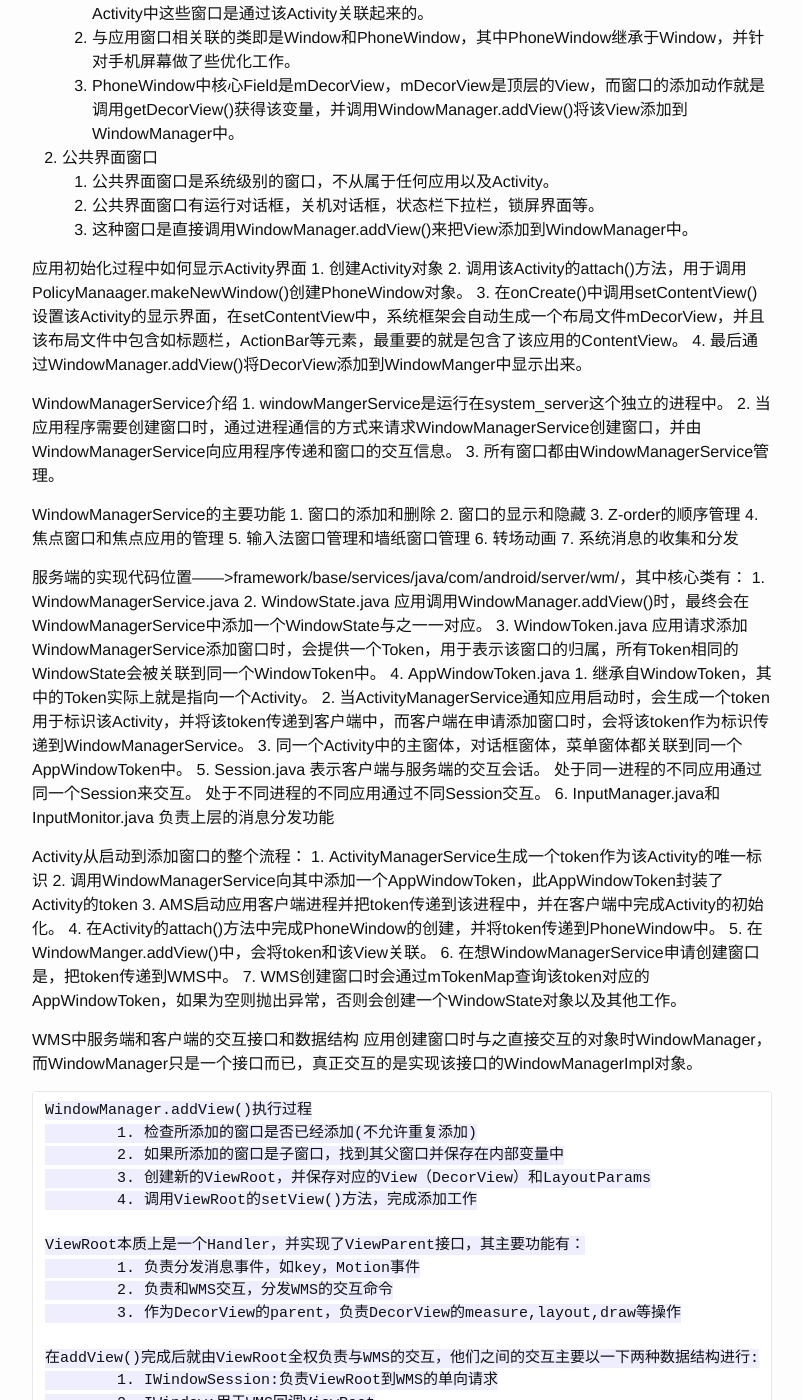
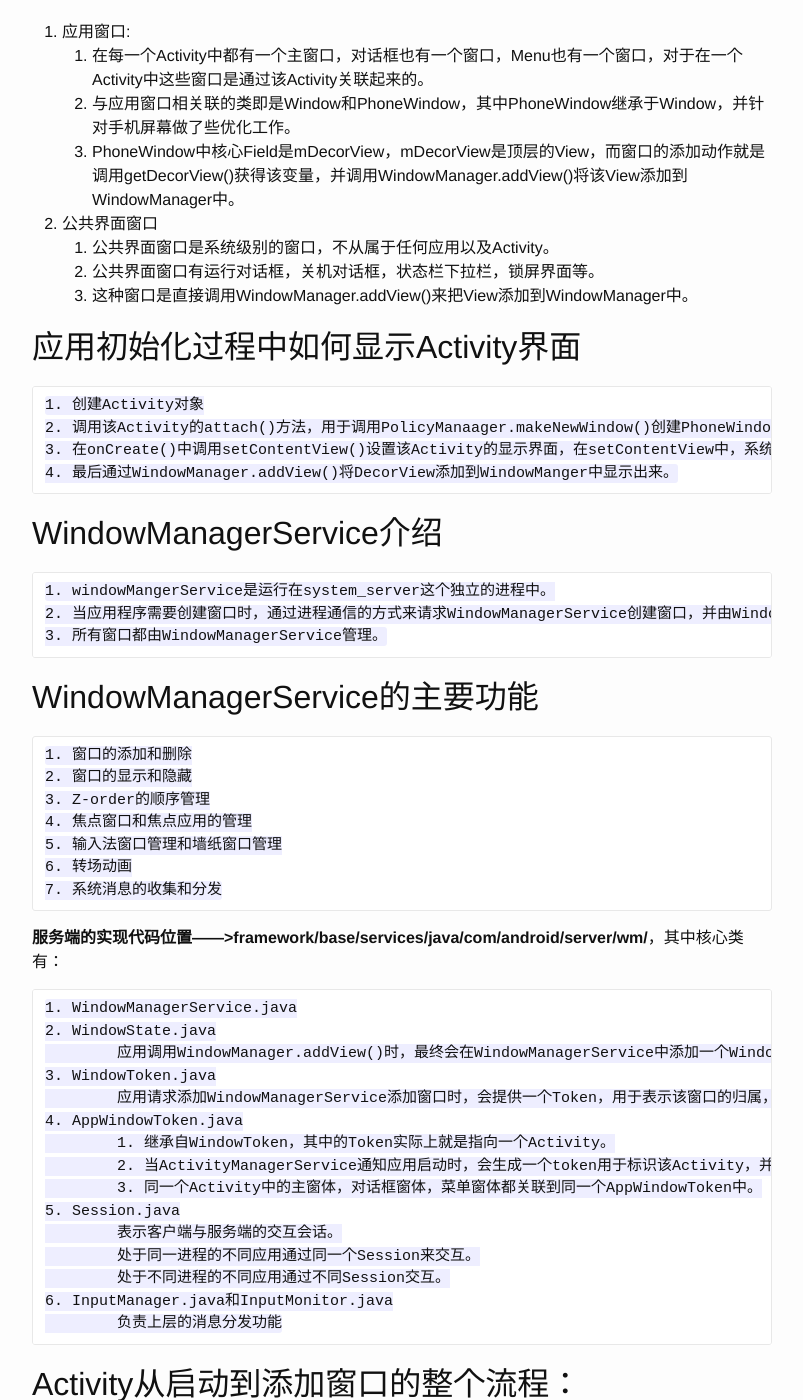
Before and after one commit to qwe3243002/qwe3243002.github.io, a Jekyll site: the page built from _posts/2015-01-11-Android窗口管理.markdown, in a window 1280 px wide and 1400 px high, scrolled down 426 px. Shown: the whole window, without its empty margins (238-1041 px from the left). Built offline with Jekyll 4.4.1, drawn with Linux system fonts in a browser that asks for light colours; some of the changed text lies outside the part shown.

Commit message:
commit text

```diff
--- a/_posts/2015-01-11-Android窗口管理.markdown
+++ b/_posts/2015-01-11-Android窗口管理.markdown
@@ -21,18 +25,19 @@ Android应用/公用界面(客户端)<——>WindowManager<——>WindowManagerS
 	2. 公共界面窗口有运行对话框，关机对话框，状态栏下拉栏，锁屏界面等。
 	3. 这种窗口是直接调用WindowManager.addView()来把View添加到WindowManager中。
 
-应用初始化过程中如何显示Activity界面
+## 应用初始化过程中如何显示Activity界面 ##
+
 	1. 创建Activity对象
 	2. 调用该Activity的attach()方法，用于调用PolicyManaager.makeNewWindow()创建PhoneWindow对象。
 	3. 在onCreate()中调用setContentView()设置该Activity的显示界面，在setContentView中，系统框架会自动生成一个布局文件mDecorView，并且该布局文件中包含如标题栏，ActionBar等元素，最重要的就是包含了该应用的ContentView。
 	4. 最后通过WindowManager.addView()将DecorView添加到WindowManger中显示出来。
 
-WindowManagerService介绍
+## WindowManagerService介绍 ##
 	1. windowMangerService是运行在system_server这个独立的进程中。
 	2. 当应用程序需要创建窗口时，通过进程通信的方式来请求WindowManagerService创建窗口，并由WindowManagerService向应用程序传递和窗口的交互信息。
 	3. 所有窗口都由WindowManagerService管理。
 
-WindowManagerService的主要功能
+## WindowManagerService的主要功能 ##
 	1. 窗口的添加和删除
 	2. 窗口的显示和隐藏
 	3. Z-order的顺序管理
@@ -41,7 +46,8 @@ WindowManagerService的主要功能
 	6. 转场动画
 	7. 系统消息的收集和分发
 
-服务端的实现代码位置——>framework/base/services/java/com/android/server/wm/，其中核心类有：
+**服务端的实现代码位置——>framework/base/services/java/com/android/server/wm/**，其中核心类有：
+
 	1. WindowManagerService.java
 	2. WindowState.java
 		应用调用WindowManager.addView()时，最终会在WindowManagerService中添加一个WindowState与之一一对应。
@@ -59,7 +65,8 @@ WindowManagerService的主要功能
 		负责上层的消息分发功能
 
 
-Activity从启动到添加窗口的整个流程：
+## Activity从启动到添加窗口的整个流程： ##
+
 	1. ActivityManagerService生成一个token作为该Activity的唯一标识
 	2. 调用WindowManagerService向其中添加一个AppWindowToken，此AppWindowToken封装了Activity的token
 	3. AMS启动应用客户端进程并把token传递到该进程中，并在客户端中完成Activity的初始化。
@@ -68,7 +75,7 @@ Activity从启动到添加窗口的整个流程：
 	6. 在想WindowManagerService申请创建窗口是，把token传递到WMS中。
 	7. WMS创建窗口时会通过mTokenMap查询该token对应的AppWindowToken，如果为空则抛出异常，否则会创建一个WindowState对象以及其他工作。
 
-WMS中服务端和客户端的交互接口和数据结构
+## WMS中服务端和客户端的交互接口和数据结构 ##
 	应用创建窗口时与之直接交互的对象时WindowManager，而WindowManager只是一个接口而已，真正交互的是实现该接口的WindowManagerImpl对象。
 
 	WindowManager.addView()执行过程
@@ -91,7 +98,7 @@ WMS中服务端和客户端的交互接口和数据结构
 	ViewRoot的构造方法中会调用getWindowSession()初始化sWindowSession和mWindow。
 	在调用setView()方法时，ViewRoot会调用sWindowSession.add()方法，把IWindow添加到WMS中，这是WMS就是生成一个WindowState与之一一对应，并把IWindow对象保存到WindowState内部作为回调的接口。
 
-WindowState和Surface
+## WindowState和Surface ##
 	1. 从WindowManger.addView()方法到WMS完成WindowState的初始化工作，客服端与服务端已经建立了良好的通信关系，这时客服端就能够对服务端发出命令，服务端也就能客户端进行透明操作了。
 	2. 想要WindowState显示在屏幕上，那必须先申请一个显示缓存，关于显示缓存的管理和维护是在底层图形模块实现的，在java层由封装对象Surface操作。windowState会先申请Surface对象，并将此Surface的相关数据拷贝到ViewRoot中，这样ViewRoot中也有一个Surface对象，但实际上这两个对象都指向同一块显示缓存。
 	3. ViewRoot就可以通过lockCanvas()来获取画布进行绘制，并通过unlockAndPostCanvas来讲绘制内容刷新到显示缓存中，最后由服务端绘制到窗口上。
@@ -102,4 +109,4 @@ WindowState和Surface
 		4. WMS将Surface显示在屏幕上，并进行层级等相应调整
 
 窗口管理系统完整架构图
-	http://img.my.csdn.net/uploads/201208/17/1345218629_9884.png
+	![](http://img.my.csdn.net/uploads/201208/17/1345218629_9884.png)
```
Also changed, not shown: other parts of _posts/2015-01-11-Android窗口管理.markdown (+8 -4 lines).
